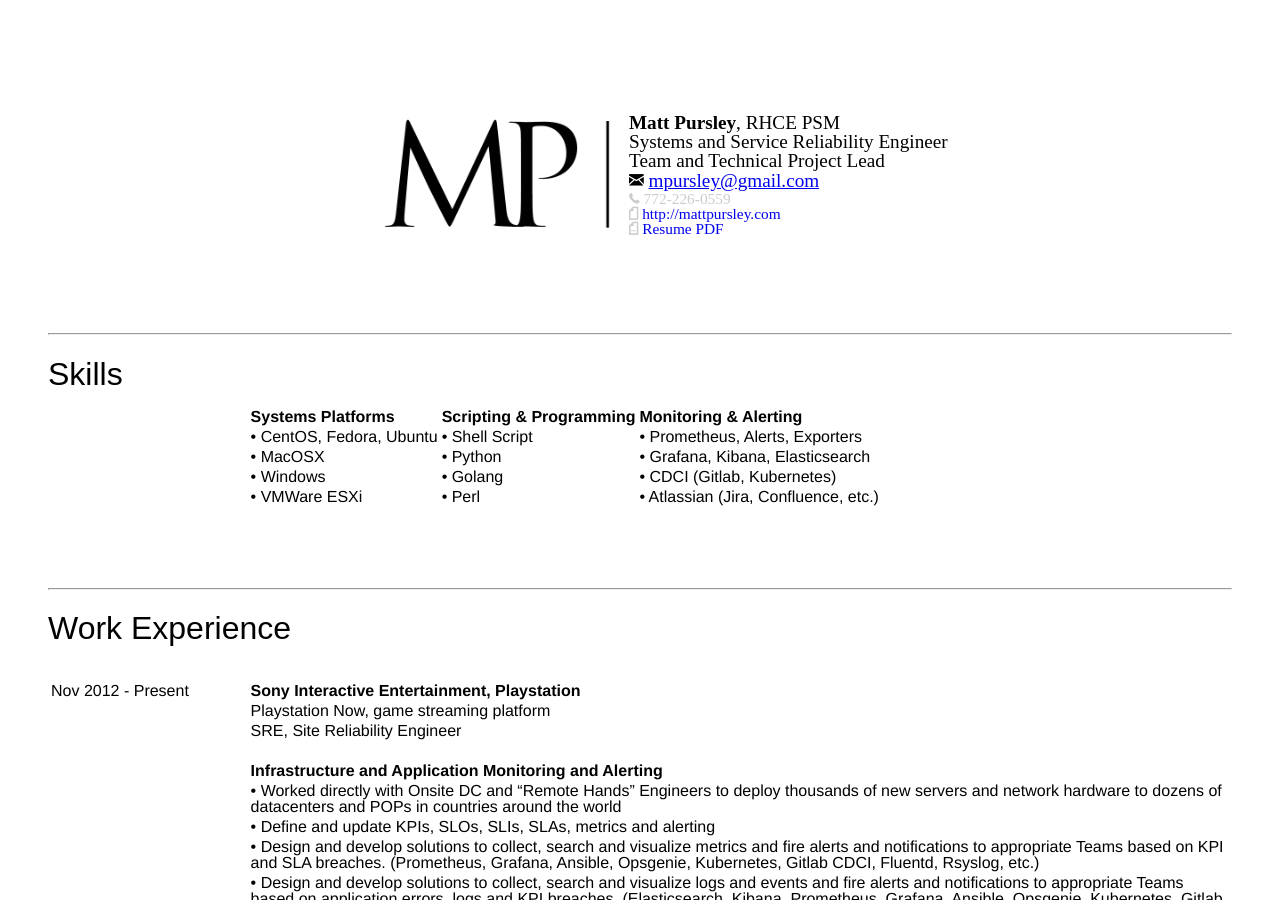
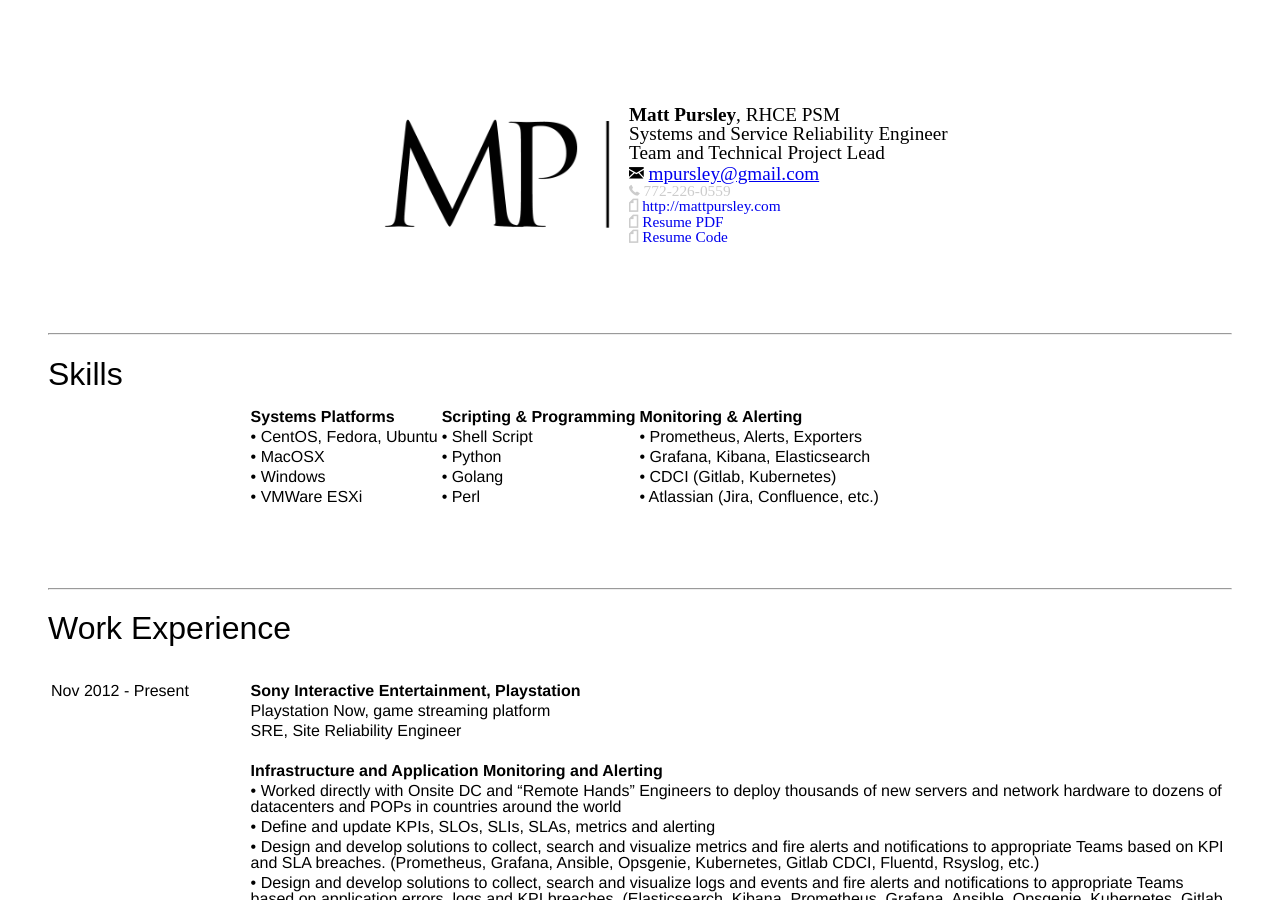
Before and after one commit to mpursley/mpursley.github.io, a Jekyll site: the page built from index.md, in a window 1280 px wide and 900 px high. Built offline with Jekyll 4.4.1, drawn with Linux system fonts in a browser that asks for light colours.

Commit message:
Update index.md

```diff
--- a/index.md
+++ b/index.md
@@ -23,8 +23,10 @@
       <div id="webaddress">
         <i class="fi-page"></i>
         <a href="http://mattpursley.com">http://mattpursley.com</a><br>
-        <i class="fi-page-pdf"></i>
+        <i class="fi-page"></i>
         <a href="Matt_Pursley_Resume.pdf">Resume PDF</a><br>
+        <i class="fi-page"></i>
+        <a href="https://github.com/mpursley/mpursley.github.io">Resume Code</a><br>
       </div>
     </td>
   </tr>
```
